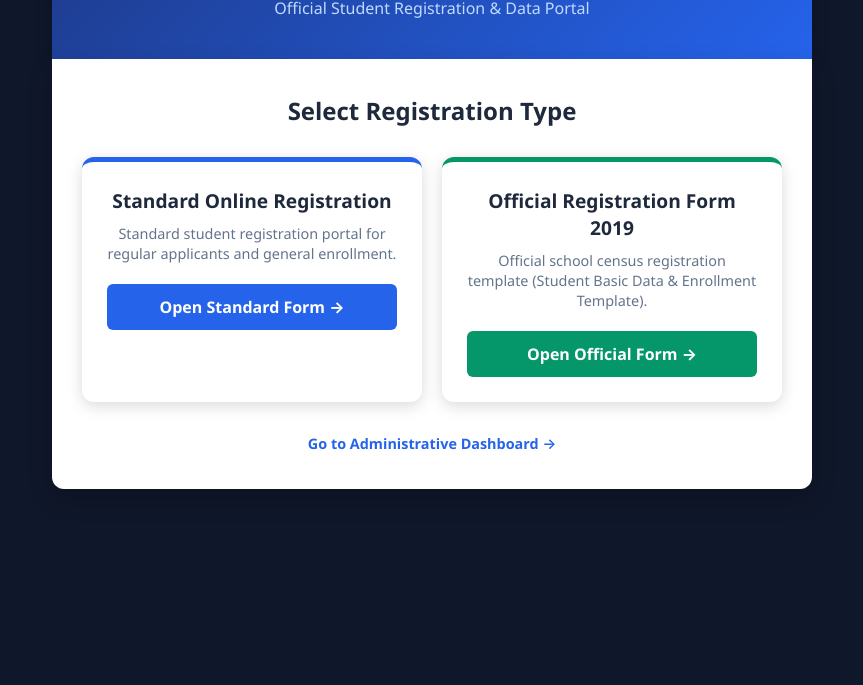
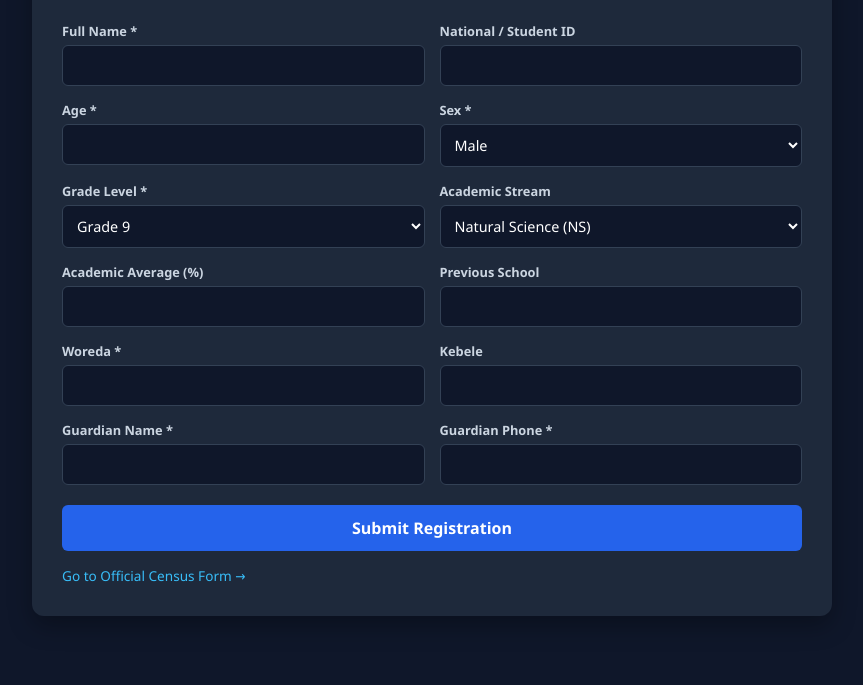
Before and after one commit to davezerihun/kiltu-kara, a website: page public/index.html in a window 1280 px wide. Shown: the part 115-800 px from the top of the page, without its empty margins (208-1071 px from the left). Drawn offline with Linux system fonts and the light colour scheme.

Commit message:
Update index.html registration form submit handler

```diff
--- a/public/index.html
+++ b/public/index.html
@@ -3,85 +3,134 @@
 <head>
   <meta charset="UTF-8">
   <meta name="viewport" content="width=device-width, initial-scale=1.0">
-  <title>Kiltu Kara Secondary School - Registration Hub</title>
-  <link rel="stylesheet" href="style.css">
+  <title>Kiltu Kara Secondary School - Online Registration</title>
   <style>
-    .portal-container {
-      display: flex;
-      gap: 20px;
-      flex-wrap: wrap;
-      margin-top: 30px;
-      justify-content: center;
-    }
-    .portal-card {
-      background: #ffffff;
-      padding: 25px;
-      border-radius: 12px;
-      flex: 1;
-      min-width: 280px;
-      max-width: 340px;
-      text-align: center;
-      box-shadow: 0 4px 15px rgba(0,0,0,0.15);
-      border-top: 5px solid #2563eb;
-    }
-    .portal-card h3 {
-      margin-bottom: 10px;
-      color: #1e293b;
-      font-size: 1.2rem;
-    }
-    .portal-card p {
-      font-size: 0.9rem;
-      color: #64748b;
-      margin-bottom: 20px;
-      line-height: 1.4;
-    }
-    .btn-portal {
-      display: block;
-      width: 100%;
-      padding: 12px;
-      background: #2563eb;
-      color: white;
-      text-decoration: none;
-      border-radius: 6px;
-      font-weight: bold;
-    }
-    .btn-portal:hover {
-      background: #1d4ed8;
-    }
+    * { box-sizing: border-box; margin: 0; padding: 0; font-family: 'Segoe UI', Tahoma, Geneva, Verdana, sans-serif; }
+    body { background-color: #0f172a; color: #f8fafc; padding: 20px; display: flex; justify-content: center; }
+    .container { background: #1e293b; width: 100%; max-width: 800px; padding: 30px; border-radius: 12px; box-shadow: 0 10px 25px rgba(0,0,0,0.3); }
+    h1 { color: #38bdf8; text-align: center; margin-bottom: 8px; font-size: 1.6rem; }
+    p.subtitle { text-align: center; color: #94a3b8; font-size: 0.9rem; margin-bottom: 25px; }
+    .form-grid { display: grid; grid-template-columns: repeat(2, 1fr); gap: 15px; }
+    .input-group { display: flex; flex-direction: column; }
+    .input-group.full-width { grid-column: span 2; }
+    label { font-size: 0.8rem; color: #cbd5e1; margin-bottom: 5px; font-weight: 600; }
+    input, select { padding: 10px; border: 1px solid #334155; border-radius: 6px; font-size: 0.9rem; background: #0f172a; color: #fff; outline: none; }
+    input:focus, select:focus { border-color: #38bdf8; }
+    .btn-submit { width: 100%; background: #2563eb; color: white; border: none; padding: 12px; border-radius: 6px; font-weight: 700; font-size: 1rem; margin-top: 20px; cursor: pointer; }
+    .btn-submit:hover { background: #1d4ed8; }
+    .nav-link { display: inline-block; margin-top: 15px; color: #38bdf8; text-decoration: none; font-size: 0.85rem; }
+    @media (max-width: 600px) { .form-grid { grid-template-columns: 1fr; } .input-group.full-width { grid-column: span 1; } }
   </style>
 </head>
 <body>
-  <div class="main-wrapper">
-    <header class="hero-section">
-      <div class="hero-overlay">
-        <h1 class="school-title">KILTU KARA SECONDARY SCHOOL</h1>
-        <p class="hero-subtitle">Official Student Registration & Data Portal</p>
-      </div>
-    </header>
+  <div class="container">
+    <h1>Standard Student Registration</h1>
+    <p class="subtitle">Fill out all required details to register online</p>
 
-    <main class="form-card">
-      <h2 style="text-align: center; color: #1e293b;">Select Registration Type</h2>
-
-      <div class="portal-container">
-        <!-- Standard Online Portal Card -->
-        <div class="portal-card">
-          <h3>Standard Online Registration</h3>
-          <p>Standard student registration portal for regular applicants and general enrollment.</p>
-          <a href="/online_reg.html" class="btn-portal">Open Standard Form →</a>
+    <form id="onlineRegForm">
+      <div class="form-grid">
+        <div class="input-group">
+          <label>Full Name *</label>
+          <input type="text" id="fullName" required>
         </div>
-
-        <!-- Official Census Card -->
-        <div class="portal-card" style="border-top-color: #059669;">
-          <h3>Official Registration Form 2019</h3>
-          <p>Official school census registration template (Student Basic Data & Enrollment Template).</p>
-          <a href="/off_reg.html" class="btn-portal" style="background: #059669;">Open Official Form →</a>
+        <div class="input-group">
+          <label>National / Student ID</label>
+          <input type="text" id="nationalId">
+        </div>
+        <div class="input-group">
+          <label>Age *</label>
+          <input type="number" id="age" required min="10" max="30">
+        </div>
+        <div class="input-group">
+          <label>Sex *</label>
+          <select id="sex" required>
+            <option value="Male">Male</option>
+            <option value="Female">Female</option>
+          </select>
+        </div>
+        <div class="input-group">
+          <label>Grade Level *</label>
+          <select id="grade" required>
+            <option value="Grade 9">Grade 9</option>
+            <option value="Grade 10">Grade 10</option>
+            <option value="Grade 11">Grade 11</option>
+            <option value="Grade 12">Grade 12</option>
+          </select>
+        </div>
+        <div class="input-group">
+          <label>Academic Stream</label>
+          <select id="stream">
+            <option value="Natural Science (NS)">Natural Science (NS)</option>
+            <option value="Social Science (SS)">Social Science (SS)</option>
+          </select>
+        </div>
+        <div class="input-group">
+          <label>Academic Average (%)</label>
+          <input type="number" id="average" min="0" max="100">
+        </div>
+        <div class="input-group">
+          <label>Previous School</label>
+          <input type="text" id="previousSchool">
+        </div>
+        <div class="input-group">
+          <label>Woreda *</label>
+          <input type="text" id="woreda" required>
+        </div>
+        <div class="input-group">
+          <label>Kebele</label>
+          <input type="text" id="kebele">
+        </div>
+        <div class="input-group">
+          <label>Guardian Name *</label>
+          <input type="text" id="guardianName" required>
+        </div>
+        <div class="input-group">
+          <label>Guardian Phone *</label>
+          <input type="tel" id="guardianPhone" required>
         </div>
       </div>
+      <button type="submit" class="btn-submit">Submit Registration</button>
+    </form>
+    <a href="/off_reg.html" class="nav-link">Go to Official Census Form →</a>
+  </div>
 
-      <div class="nav-footer" style="margin-top: 30px; text-align: center;">
-        <a href="/admin.html">Go to Administrative Dashboard →</a>
-      </div>
-    </main>
-  </div>
+  <script>
+    document.getElementById('onlineRegForm').addEventListener('submit', async (e) => {
+      e.preventDefault();
+
+      const payload = {
+        fullName: document.getElementById('fullName').value,
+        nationalId: document.getElementById('nationalId').value,
+        age: Number(document.getElementById('age').value),
+        sex: document.getElementById('sex').value,
+        grade: document.getElementById('grade').value,
+        stream: document.getElementById('stream').value,
+        average: Number(document.getElementById('average').value) || 0,
+        previousSchool: document.getElementById('previousSchool').value,
+        woreda: document.getElementById('woreda').value,
+        kebele: document.getElementById('kebele').value,
+        guardianName: document.getElementById('guardianName').value,
+        guardianPhone: document.getElementById('guardianPhone').value
+      };
+
+      try {
+        const res = await fetch('/api/register', {
+          method: 'POST',
+          headers: { 'Content-Type': 'application/json' },
+          body: JSON.stringify(payload)
+        });
+
+        const data = await res.json();
+        if (res.ok && data.success) {
+          alert('Registration submitted successfully!');
+          document.getElementById('onlineRegForm').reset();
+        } else {
+          alert('Error: ' + (data.error || 'Failed to submit registration.'));
+        }
+      } catch (err) {
+        alert('Server error: ' + err.message);
+      }
+    });
+  </script>
 </body>
 </html>
```
